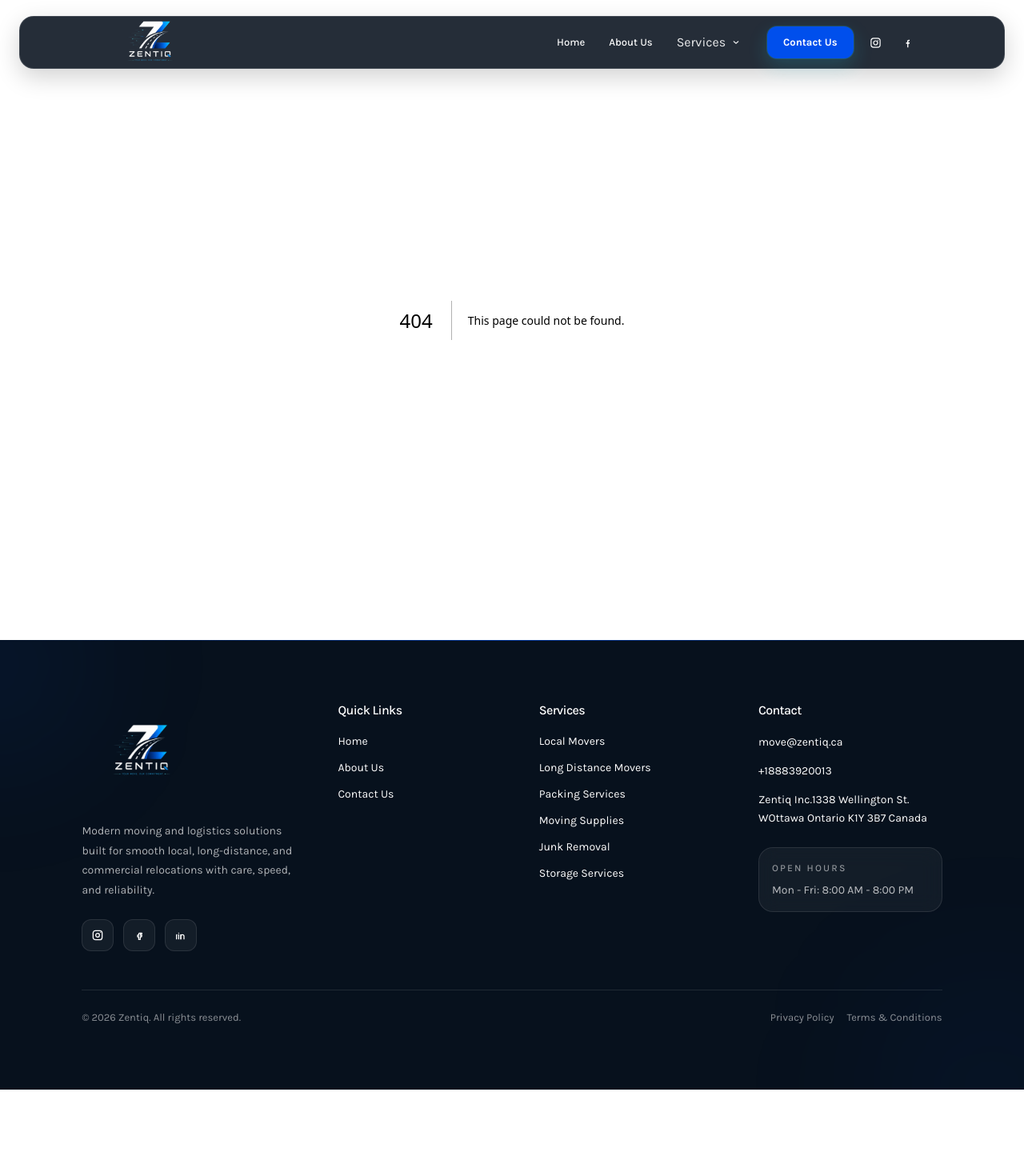
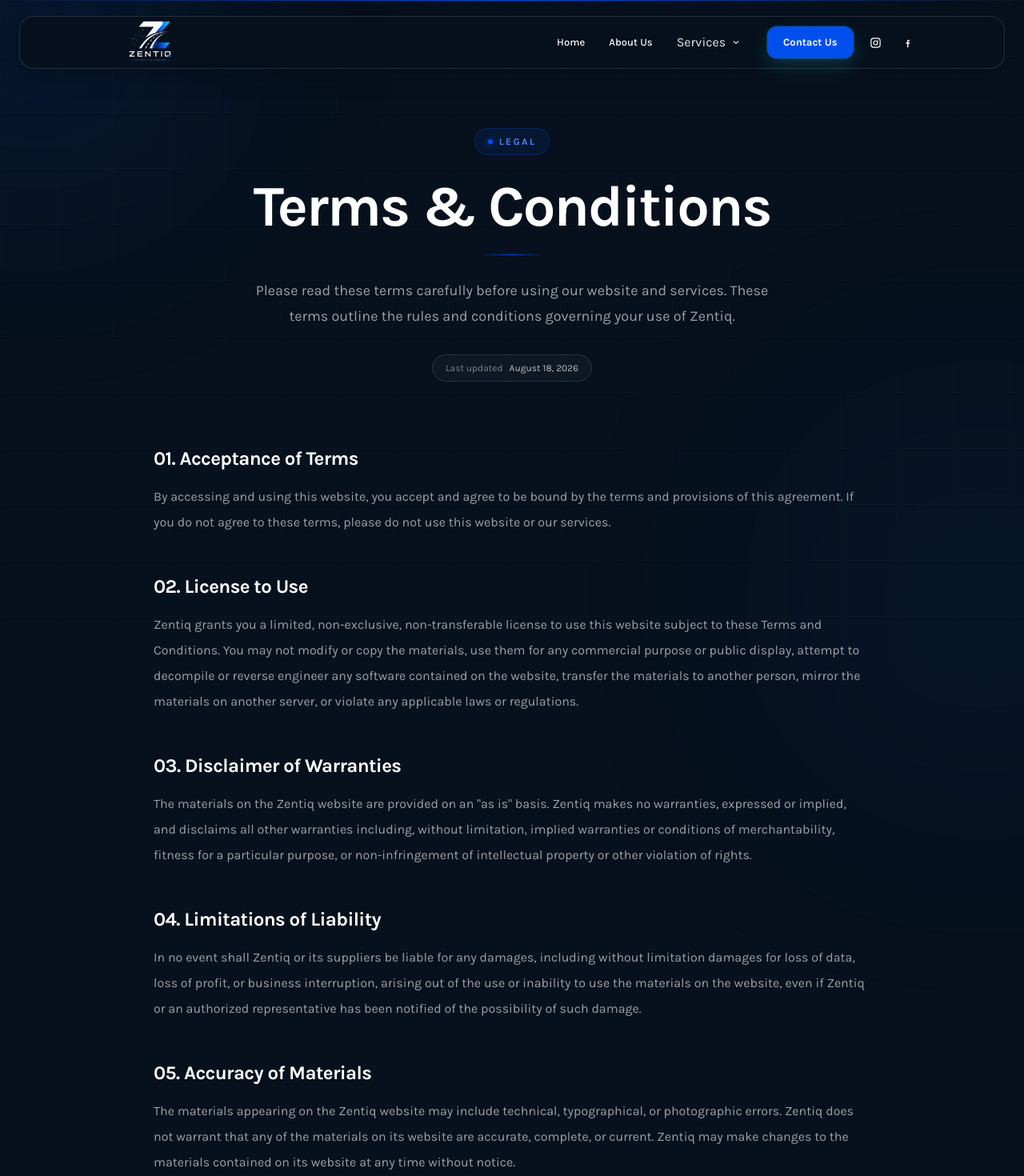
Before and after one commit to godigigo/Zentiq, a Next.js app in the folder client/: page /terms-and-conditions in a window 1280 px wide. Before the commit this address had no page. Shown: the top 1470 px of the page at 80% size. Before the commit the page ends 1362 px from the top, so only its background shows below. Built offline with nearby package versions, Linux system fonts and the light colour scheme; a web font is replaced by a local one.

Commit message:
feat: add terms and conditions page

```diff
--- /dev/null
+++ b/client/src/app/terms-and-conditions/page.jsx
@@ -0,0 +1,182 @@
+"use client";
+
+import Link from "next/link";
+
+const sections = [
+  {
+    number: "01",
+    title: "Acceptance of Terms",
+    content:
+      "By accessing and using this website, you accept and agree to be bound by the terms and provisions of this agreement. If you do not agree to these terms, please do not use this website or our services.",
+  },
+  {
+    number: "02",
+    title: "License to Use",
+    content:
+      "Zentiq grants you a limited, non-exclusive, non-transferable license to use this website subject to these Terms and Conditions. You may not modify or copy the materials, use them for any commercial purpose or public display, attempt to decompile or reverse engineer any software contained on the website, transfer the materials to another person, mirror the materials on another server, or violate any applicable laws or regulations.",
+  },
+  {
+    number: "03",
+    title: "Disclaimer of Warranties",
+    content:
+      'The materials on the Zentiq website are provided on an "as is" basis. Zentiq makes no warranties, expressed or implied, and disclaims all other warranties including, without limitation, implied warranties or conditions of merchantability, fitness for a particular purpose, or non-infringement of intellectual property or other violation of rights.',
+  },
+  {
+    number: "04",
+    title: "Limitations of Liability",
+    content:
+      "In no event shall Zentiq or its suppliers be liable for any damages, including without limitation damages for loss of data, loss of profit, or business interruption, arising out of the use or inability to use the materials on the website, even if Zentiq or an authorized representative has been notified of the possibility of such damage.",
+  },
+  {
+    number: "05",
+    title: "Accuracy of Materials",
+    content:
+      "The materials appearing on the Zentiq website may include technical, typographical, or photographic errors. Zentiq does not warrant that any of the materials on its website are accurate, complete, or current. Zentiq may make changes to the materials contained on its website at any time without notice.",
+  },
+  {
+    number: "06",
+    title: "Links",
+    content:
+      "Zentiq has not reviewed all of the sites linked to its website and is not responsible for the contents of any linked site. The inclusion of any link does not imply endorsement by Zentiq. Use of any linked website is at the user's own risk.",
+  },
+  {
+    number: "07",
+    title: "Modifications",
+    content:
+      "Zentiq may revise these Terms and Conditions at any time without notice. By continuing to use this website, you agree to be bound by the then-current version of these terms.",
+  },
+  {
+    number: "08",
+    title: "Governing Law",
+    content:
+      "These Terms and Conditions are governed by and construed in accordance with the laws of Canada, and you irrevocably submit to the exclusive jurisdiction of the courts in that location.",
+  },
+  {
+    number: "09",
+    title: "Privacy Policy",
+    content:
+      "Your use of our website is also governed by our Privacy Policy. Please review our Privacy Policy, which explains how we collect, use, store, and protect information provided through our website.",
+  },
+  {
+    number: "10",
+    title: "User Responsibilities",
+    content:
+      "As a user of the website, you are responsible for maintaining the confidentiality of your account information and password and for restricting access to your computer. You agree to accept responsibility for all activities that occur under your account or password and must notify us immediately of any unauthorized use.",
+  },
+  {
+    number: "11",
+    title: "Service Quality",
+    content:
+      "Zentiq is committed to providing professional moving services. All quotes provided are estimates and may be subject to change based on additional services requested. Pricing is subject to the terms outlined in your applicable service agreement.",
+  },
+  {
+    number: "12",
+    title: "Prohibited Conduct",
+    content:
+      "You agree not to post or transmit through the website any unlawful, threatening, abusive, defamatory, obscene, or otherwise objectionable material. You also agree not to post commercial solicitations or chain letters. Violations of these terms may result in termination of access to our services.",
+  },
+];
+
+export default function TermsAndConditions() {
+  return (
+    <main className="min-h-screen bg-[#07111d] text-white">
+      {/* Top line */}
+      <div className="pointer-events-none fixed inset-x-0 top-0 z-50 h-px bg-gradient-to-r from-transparent via-[#004FEC] to-transparent" />
+
+      {/* Background glow */}
+      <div className="pointer-events-none fixed -left-40 -top-40 h-[420px] w-[420px] rounded-full bg-[#004FEC]/10 blur-[130px]" />
+
+      <div className="pointer-events-none fixed -bottom-40 -right-40 h-[420px] w-[420px] rounded-full bg-[#004FEC]/10 blur-[140px]" />
+
+      {/* Grid background */}
+      <div
+        className="pointer-events-none fixed inset-0 opacity-[0.025]"
+        style={{
+          backgroundImage:
+            "linear-gradient(rgba(255,255,255,0.5) 1px, transparent 1px), linear-gradient(90deg, rgba(255,255,255,0.5) 1px, transparent 1px)",
+          backgroundSize: "70px 70px",
+        }}
+      />
+
+      <div className="site-container relative z-10 py-16 md:py-20 lg:py-24">
+        {/* Header */}
+        <header className="mx-auto mt-10 mb-14 max-w-4xl text-center md:mt-16 md:mb-20">
+          {/* Legal badge */}
+          <div className="mb-7 inline-flex items-center gap-2 rounded-full border border-[#004FEC]/25 bg-[#004FEC]/10 px-4 py-2">
+            <span className="h-1.5 w-1.5 rounded-full bg-[#004FEC] shadow-[0_0_10px_#004FEC]" />
+
+            <span className="text-xs font-semibold uppercase tracking-[0.2em] text-[#4d83ff]">
+              Legal
+            </span>
+          </div>
+
+          {/* Heading */}
+          <h1 className="mb-6 text-4xl font-bold tracking-[-0.03em] sm:text-5xl md:text-6xl lg:text-7xl">
+            Terms & Conditions
+          </h1>
+
+          {/* Accent line */}
+          <div className="mx-auto mb-7 h-px w-20 bg-gradient-to-r from-transparent via-[#004FEC] to-transparent" />
+
+          {/* Intro paragraph */}
+          <p className="mx-auto max-w-2xl text-base leading-7 text-white/60 sm:text-lg sm:leading-8">
+            Please read these terms carefully before using our website and
+            services. These terms outline the rules and conditions governing
+            your use of Zentiq.
+          </p>
+
+          {/* Updated info */}
+          <div className="mt-8 inline-flex items-center gap-2 rounded-full border border-white/10 bg-white/[0.03] px-4 py-2 text-xs text-white/45">
+            <span>Last updated</span>
+            <span className="text-white/70">August 18, 2026</span>
+          </div>
+        </header>
+
+        {/* Main content */}
+        <div className="mx-auto max-w-4xl">
+          <div className="space-y-12">
+            {sections.map((section) => (
+              <section key={section.number}>
+                <h2 className="mb-4 text-xl font-semibold tracking-tight text-white sm:text-2xl">
+                  {section.number}. {section.title}
+                </h2>
+
+                <p className="text-[15px] leading-7 text-white/60 sm:text-base sm:leading-8">
+                  {section.content}
+                </p>
+              </section>
+            ))}
+          </div>
+
+          {/* Legal notice */}
+          <div className="mt-14 border-t border-white/[0.08] pt-8">
+            <h3 className="mb-3 text-sm font-semibold text-white">
+              Important Notice
+            </h3>
+
+            <p className="text-sm leading-7 text-white/50">
+              By continuing to access or use this website, you acknowledge
+              that you have read, understood, and agreed to these Terms and
+              Conditions. If you have any questions regarding these terms,
+              please contact our team before using our services.
+            </p>
+          </div>
+
+          {/* Bottom navigation */}
+          <div className="mt-12 flex justify-start border-t border-white/[0.08] pt-8">
+            <Link
+              href="/"
+              className="group inline-flex items-center gap-2 text-sm font-medium text-white/60 transition-colors duration-200 hover:text-[#4d83ff]"
+            >
+              <span className="transition-transform duration-200 group-hover:-translate-x-1">
+                ←
+              </span>
+
+              Back to Home
+            </Link>
+          </div>
+        </div>
+      </div>
+    </main>
+  );
+}
```
